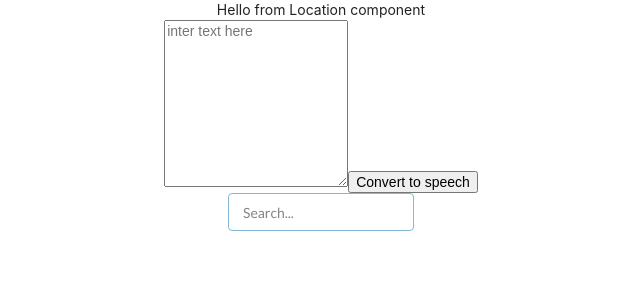
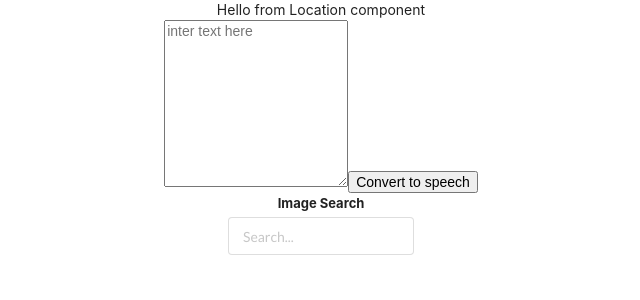
Before and after one commit to yusuf963/reactify, a React (Create React App) app: page / in a window 1280 px wide. Shown: the top 300 px of the page, without its empty margins (319-959 px from the left). Built offline with nearby package versions, Linux system fonts and the light colour scheme; no server answers.

Commit message:
create search bar component

```diff
--- a/src/components/FetchImages.js
+++ b/src/components/FetchImages.js
@@ -1,5 +1,6 @@
 import React from 'react';
 import axios from 'axios';
+import SearchBar from "./SearchBar"
 
 const call_config = {
   url: 'https://api.unsplash.com/search/photos',
@@ -32,9 +33,7 @@ class FetchImages extends React.Component {
     // }
     console.log(this.state.data)
     return (
-      <div onSubmit={this.onSearchSubmit} class="ui input focus">
-        <input type="text" placeholder="Search..." />
-      </div>
+      <SearchBar />
     );
   }
 }
--- a/src/components/SearchBar.js
+++ b/src/components/SearchBar.js
@@ -0,0 +1,30 @@
+import React, { Component } from 'react';
+
+class SearchBar extends Component {
+  state = {
+    term: ""
+  }
+  handleOnInputChange(e) {
+    console.log(e.target.value)
+
+  }
+  render() {
+    return (
+      <div class="ui input focus">
+        <form className='ui form'>
+          <div className='field'>
+            <label>Image Search</label>
+            <input
+              onChange={(e) => this.setState({ term: e.target.value })}
+              value={this.state.term}
+              placeholder="Search..."
+              type="text"
+            />
+          </div>
+        </form>
+      </div>
+    );
+  }
+}
+
+export default SearchBar;
```
